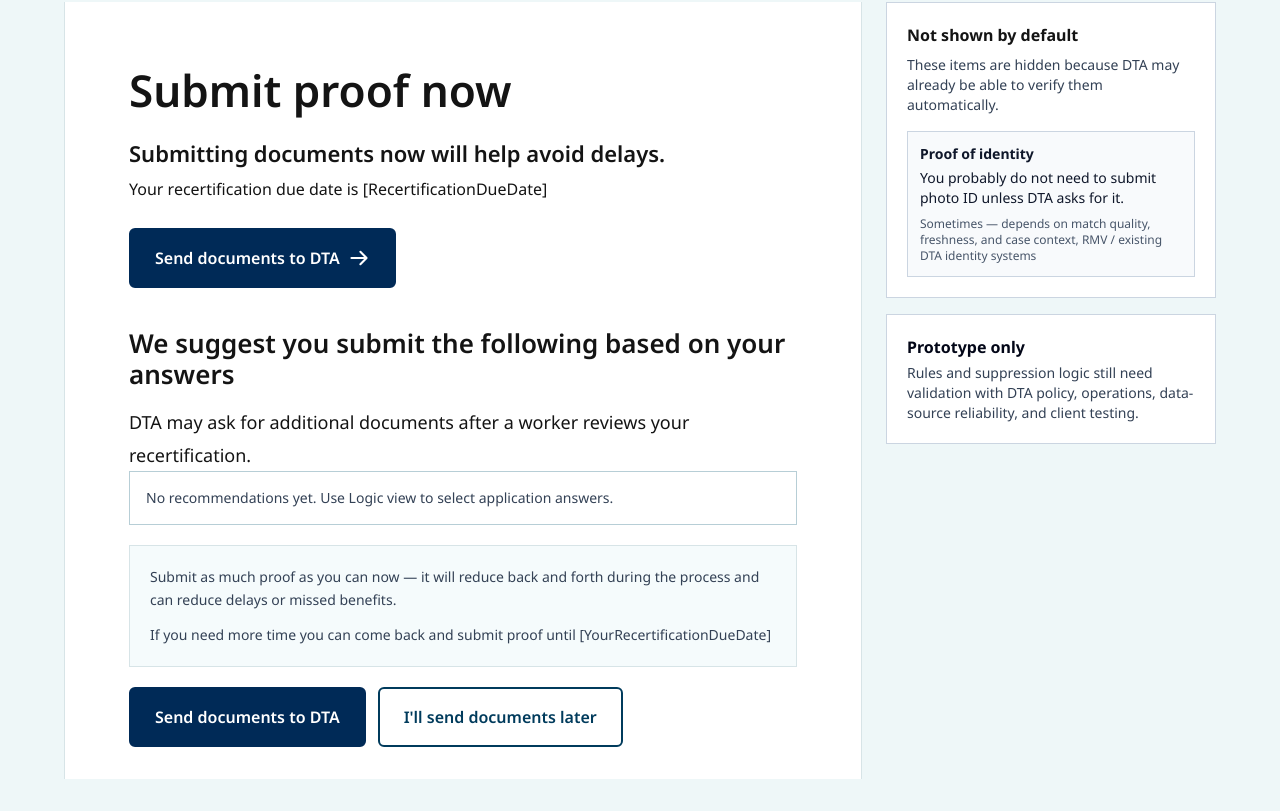
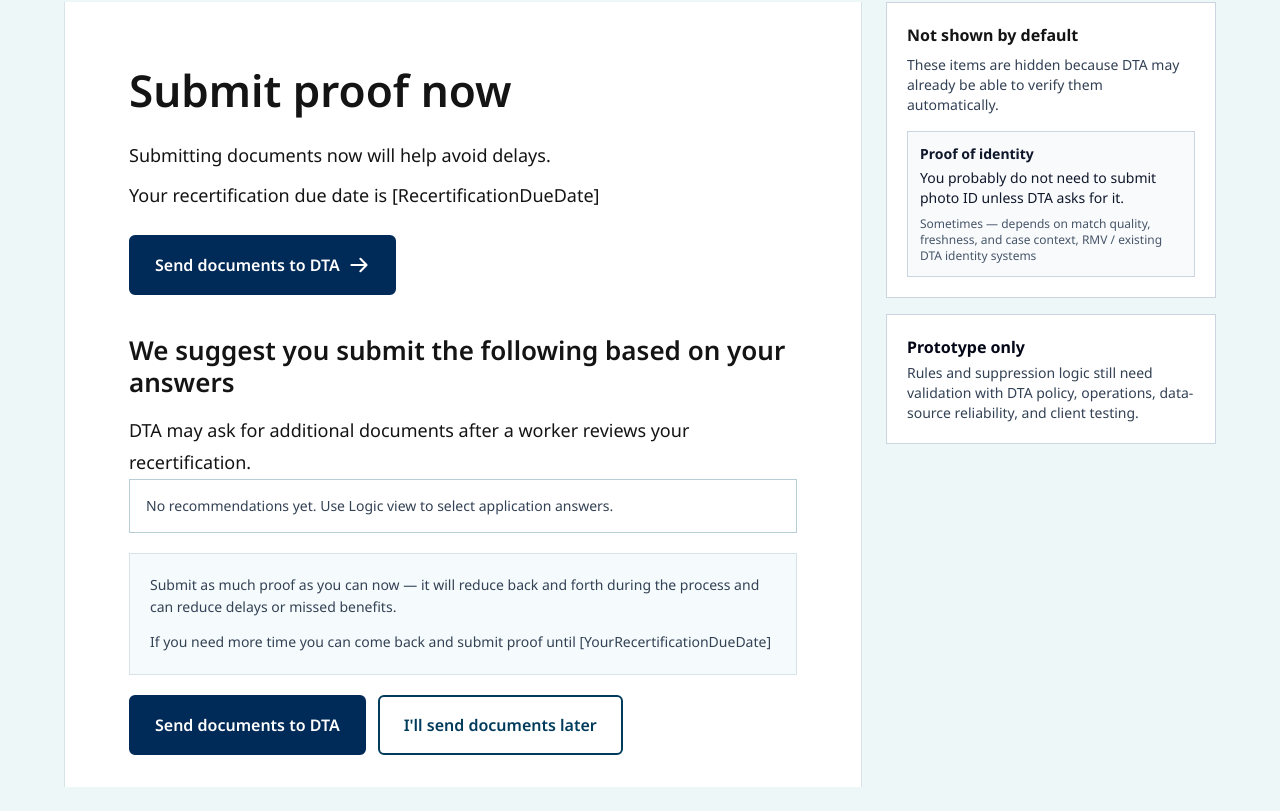
Before and after one commit to vidivitti/snap-doc-recommendation-prototype, a React (Vite) app: page / in a window 1280 px wide. Shown: the part 3030-3841 px from the top of the page. Built offline with nearby package versions, Linux system fonts and the light colour scheme.

Commit message:
Use body typography for verification intro

```diff
--- a/src/App.jsx
+++ b/src/App.jsx
@@ -2340,10 +2340,10 @@ export default function SnapVerificationPrototype() {
             ) : null}
 
             <h1 className="mass-heading-2xl mt-4 max-w-4xl text-[#141414]">Submit proof now</h1>
-            <h2 className="mass-heading-xs mt-6 max-w-3xl text-[#141414]">
+            <h2 className="mass-body-lg mt-6 max-w-3xl text-[#141414]">
               Submitting documents now will help avoid delays.
             </h2>
-            <p className="mass-body mt-2 max-w-2xl text-[#141414]">
+            <p className="mass-body-lg mt-2 max-w-2xl text-[#141414]">
               Your recertification due date is [RecertificationDueDate]
             </p>
             <button type="button" className="dta-button-primary mt-6 w-full sm:w-auto">
```
